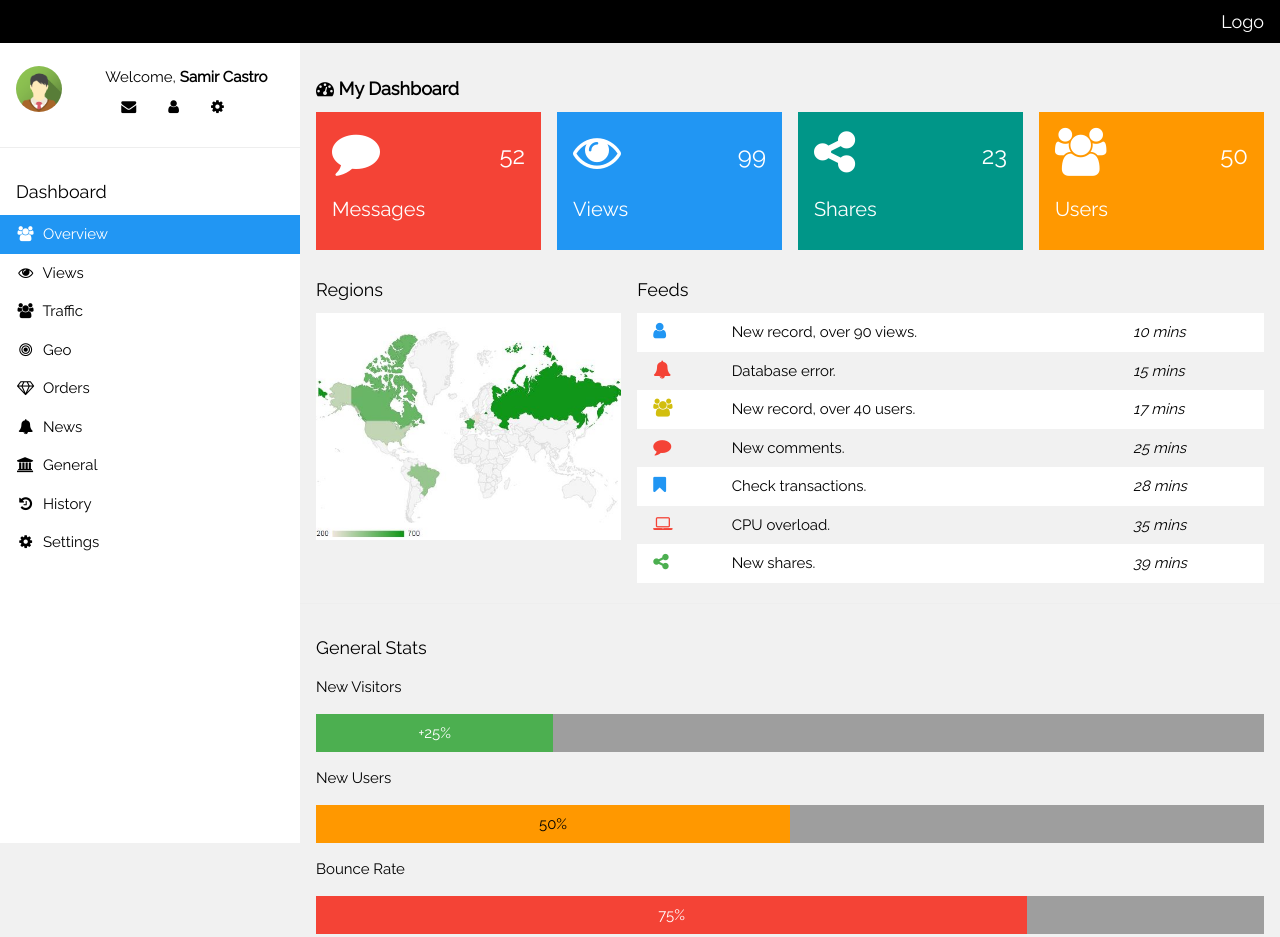
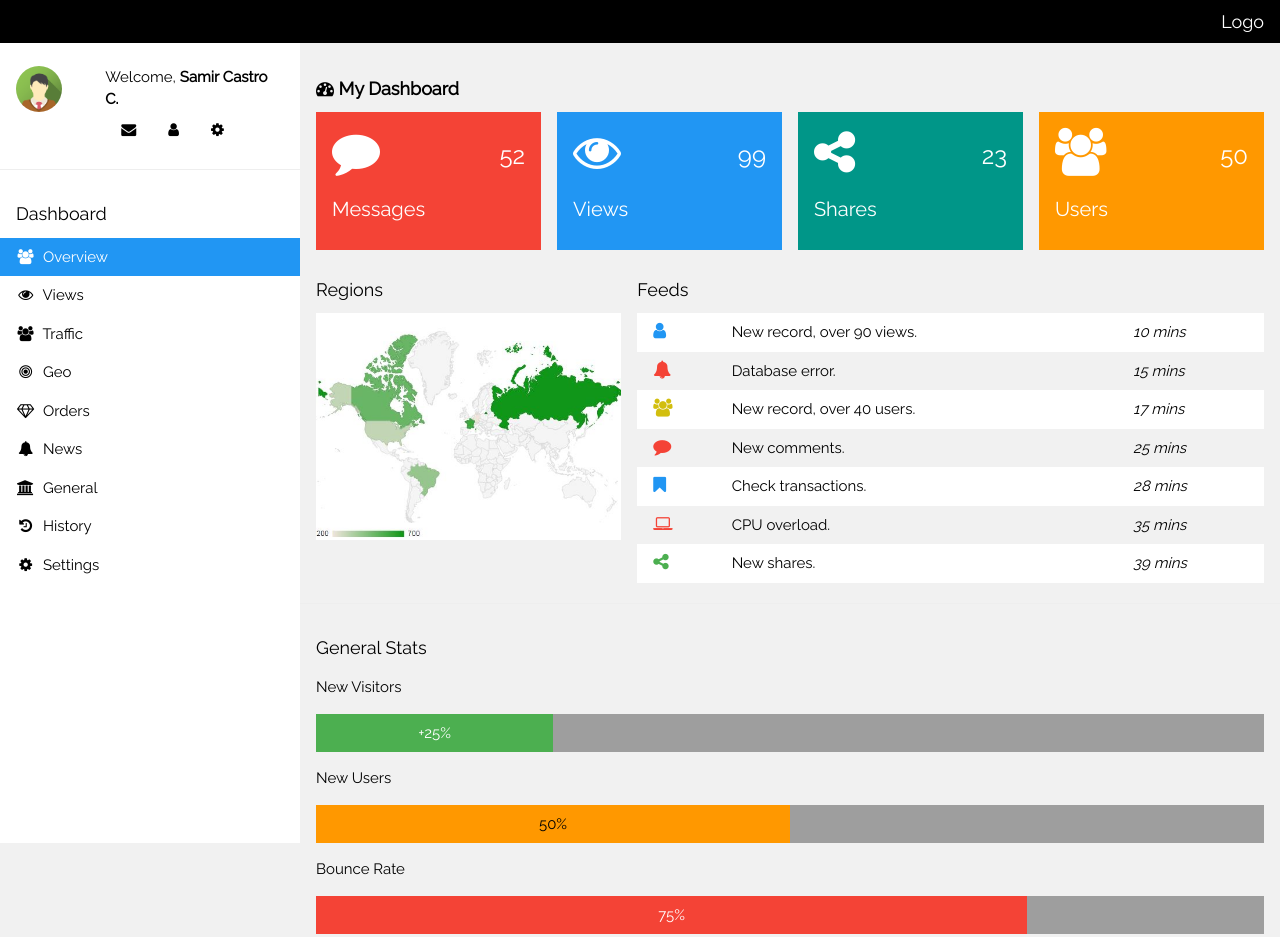
Before and after one commit to samircastro27/example, a website: page index.html in a window 1280 px wide. Shown: the top 937 px of the page. Drawn offline with nearby package versions, Linux system fonts and the light colour scheme.

Commit message:
Update index.html

```diff
--- a/index.html
+++ b/index.html
@@ -26,7 +26,7 @@ html,body,h1,h2,h3,h4,h5 {font-family: "Raleway", sans-serif}
       <img src="assets/avatar2.png" class="w3-circle w3-margin-right" style="width:46px">
     </div>
     <div class="w3-col s8 w3-bar">
-      <span>Welcome, <strong>Samir Castro</strong></span><br>
+      <span>Welcome, <strong>Samir Castro C.</strong></span><br>
       <a href="#" class="w3-bar-item w3-button"><i class="fa fa-envelope"></i></a>
       <a href="#" class="w3-bar-item w3-button"><i class="fa fa-user"></i></a>
       <a href="#" class="w3-bar-item w3-button"><i class="fa fa-cog"></i></a>
```
